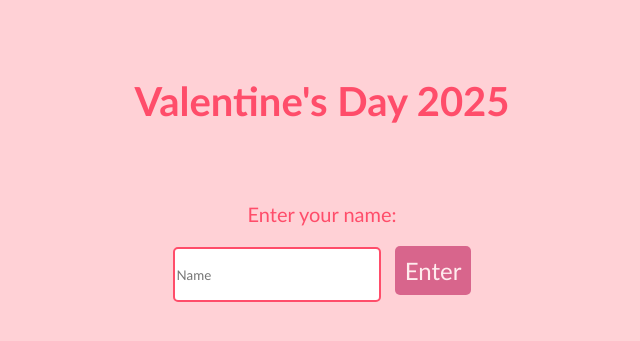
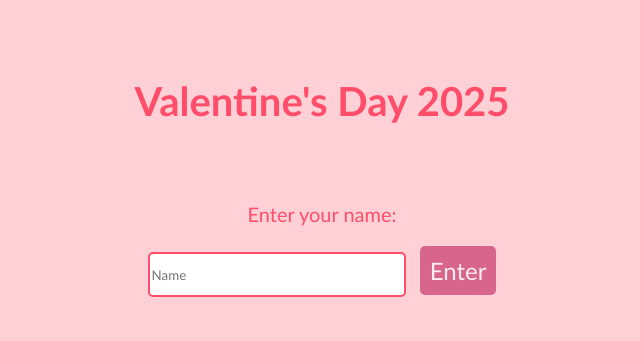
Before and after one commit to mathmaniac88/mathmaniac88.github.io, a Jekyll site: the page valentines2025.html, which Jekyll copies as it is, in a window 1280 px wide. Shown: the top 341 px of the page, without its empty margins (318-958 px from the left). Built offline with Jekyll 4.4.1, drawn with Linux system fonts in a browser that asks for light colours.

Commit message:
Update valentines2025.html

```diff
--- a/valentines2025.html
+++ b/valentines2025.html
@@ -44,12 +44,12 @@ button:active {
 }
 
 input[type="text"] {
-  width: 200px;
-  height: 100%;
+  width: 250px;
+  height: 80%;
   border-radius: 5px;
   border: 2px solid #ff4d6a;
   font-family: "Trebuchet MS";
-  fontsize: 20px;
+  fontsize: 40px;
 }
 </style>
 </head>
```
